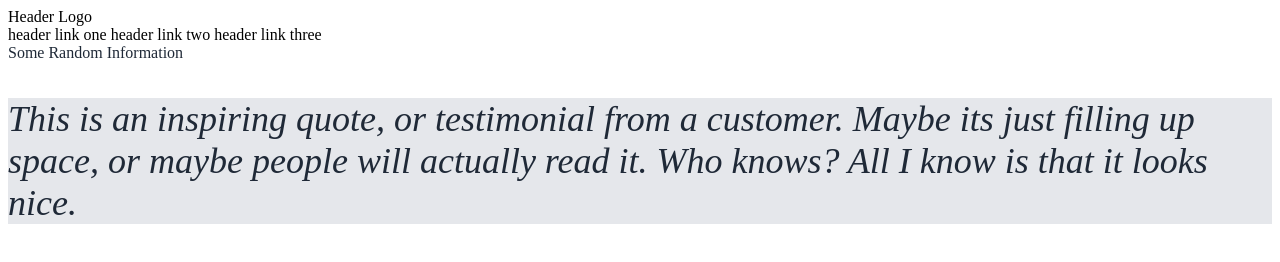
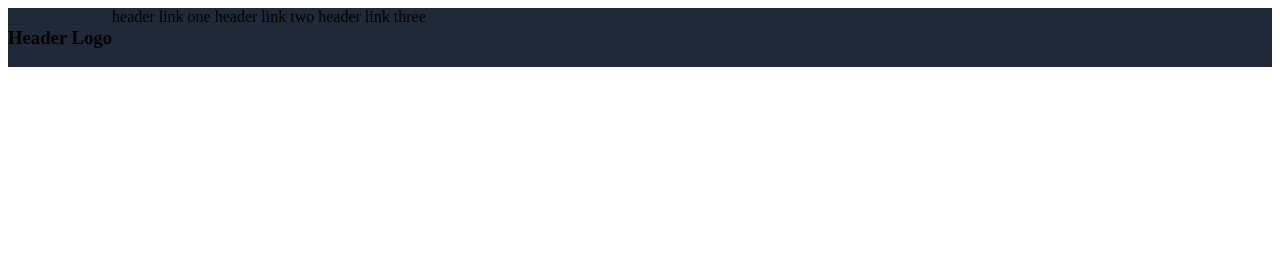
Before and after one commit to jairxortega/landing-page, a plain HTML site: page index.html in a window 1280 px wide. Drawn offline with Linux system fonts and the light colour scheme.

Commit message:
kinda fixed navbar

```diff
--- a/index.html
+++ b/index.html
@@ -8,26 +8,15 @@
     <link rel="stylesheet" href="stylesheet.css">
 </head>
 <body>
+    <nav class="container">
         <div>
-        <div class="container">
-            <div class="header-logo">
-                <a>Header Logo</a>
+            <h3>Header Logo</h3>
         </div>
         <div>
             <a>header link one</a>
             <a>header link two</a>
             <a>header link three</a>
         </div>
-        </div>
-        <nav>
-            <div class="second-header">Some Random Information</div>
     </nav>
-
-        <nav>
-            <div class="third">
-                <p class="quote">This is an inspiring quote, or testimonial from a customer. Maybe its just filling up space, or maybe people will actually read it. Who knows? All I know is that it looks nice.</p>
-            </div>
-        </nav>
-    </div>
 </body>
 </html>
--- a/stylesheet.css
+++ b/stylesheet.css
@@ -3,20 +3,20 @@
 }
 
 .container {
+    background-color: #1f2937;
     display: flex;
-    flex-direction: column;
 }
 
-.second-header {
-    background-color: white;
-    color: #1f2937;
+.header-logo {
+    color: #f9faf8;
+    font-size: 24px;
 }
-.third {
-    background-color: #e5e7eb;
+
+.header-links {
+    display: flex;
 }
-.quote {
-    color: #1f2937;
-    font-size: 36px;
-    font-style: italic;
-    font-weight: 200;
+
+.header-links a {
+    color: #e5e7eb;
+    font-size: 18px;
 }
```
Lines whose indentation alone changed are shown as unchanged.
